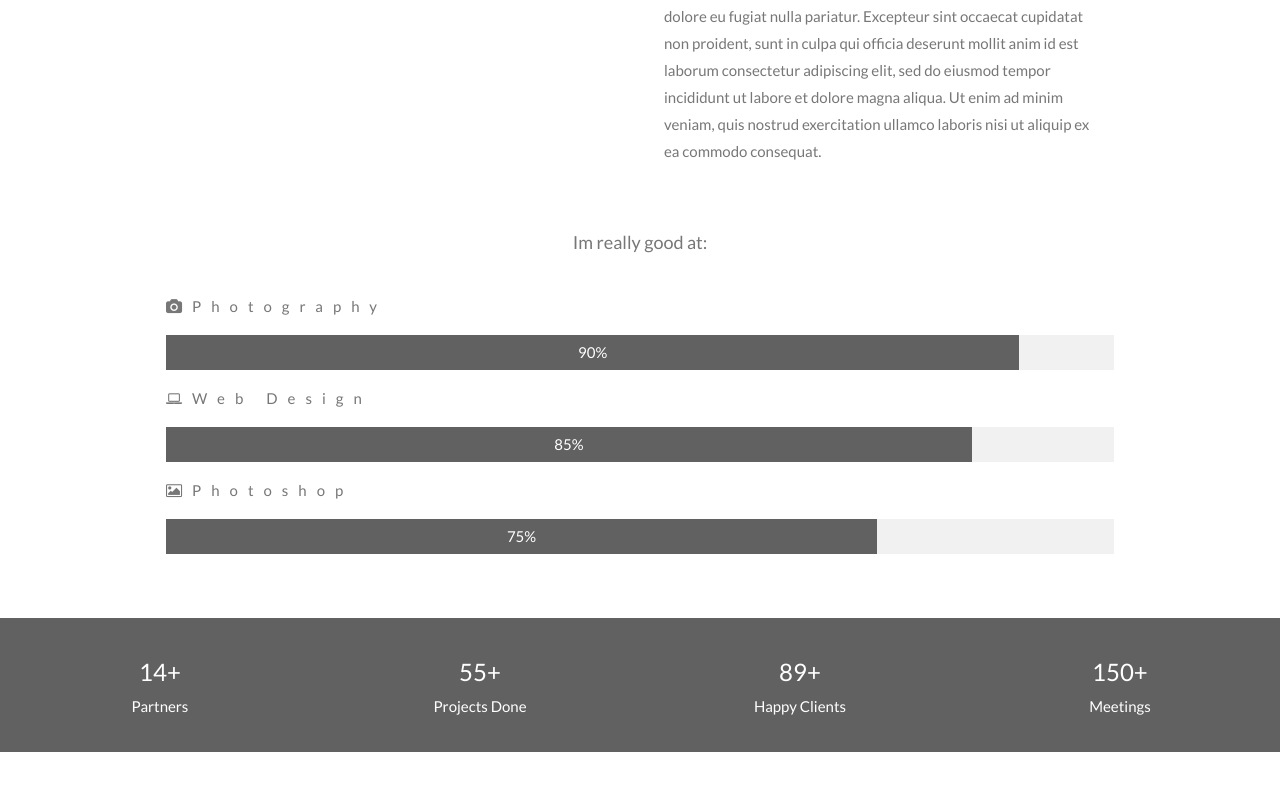
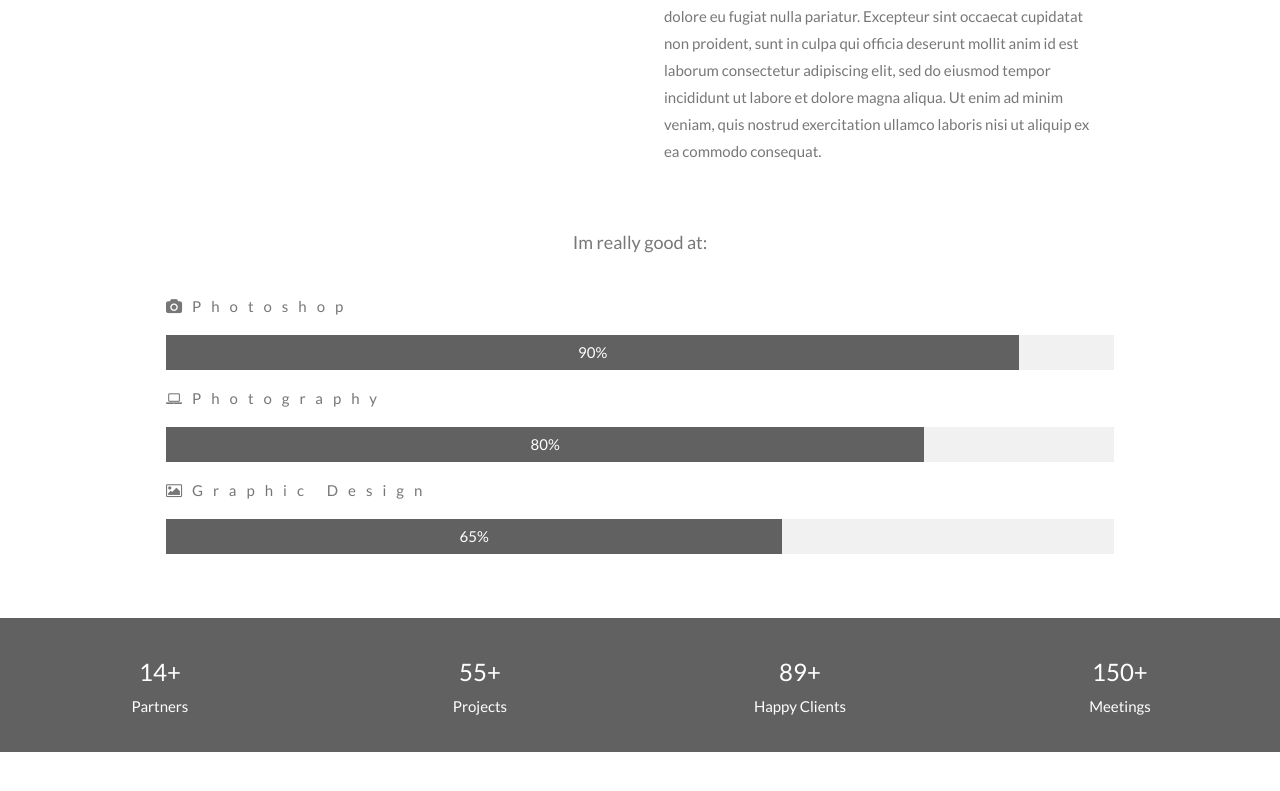
Before and after one commit to anubhavshankar17/thephysicstutor, a plain HTML site: page index.html in a window 1280 px wide. Shown: the part 910-1701 px from the top of the page. Drawn offline with nearby package versions, Linux system fonts and the light colour scheme.

Commit message:
Update index.html

```diff
--- a/index.html
+++ b/index.html
@@ -105,17 +105,17 @@ body, html {
     </div>
   </div>
   <p class="w3-large w3-center w3-padding-16">Im really good at:</p>
-  <p class="w3-wide"><i class="fa fa-camera"></i>Photography</p>
+  <p class="w3-wide"><i class="fa fa-camera"></i>Photoshop</p>
   <div class="w3-light-grey">
     <div class="w3-container w3-padding-small w3-dark-grey w3-center" style="width:90%">90%</div>
   </div>
-  <p class="w3-wide"><i class="fa fa-laptop"></i>Web Design</p>
+  <p class="w3-wide"><i class="fa fa-laptop"></i>Photography</p>
   <div class="w3-light-grey">
-    <div class="w3-container w3-padding-small w3-dark-grey w3-center" style="width:85%">85%</div>
+    <div class="w3-container w3-padding-small w3-dark-grey w3-center" style="width:80%">80%</div>
   </div>
-  <p class="w3-wide"><i class="fa fa-photo"></i>Photoshop</p>
+  <p class="w3-wide"><i class="fa fa-photo"></i>Graphic Design</p>
   <div class="w3-light-grey">
-    <div class="w3-container w3-padding-small w3-dark-grey w3-center" style="width:75%">75%</div>
+    <div class="w3-container w3-padding-small w3-dark-grey w3-center" style="width:65%">65%</div>
   </div>
 </div>
 
@@ -126,7 +126,7 @@ body, html {
   </div>
   <div class="w3-quarter w3-section">
     <span class="w3-xlarge">55+</span><br>
-    Projects Done
+    Projects
   </div>
   <div class="w3-quarter w3-section">
     <span class="w3-xlarge">89+</span><br>
```
